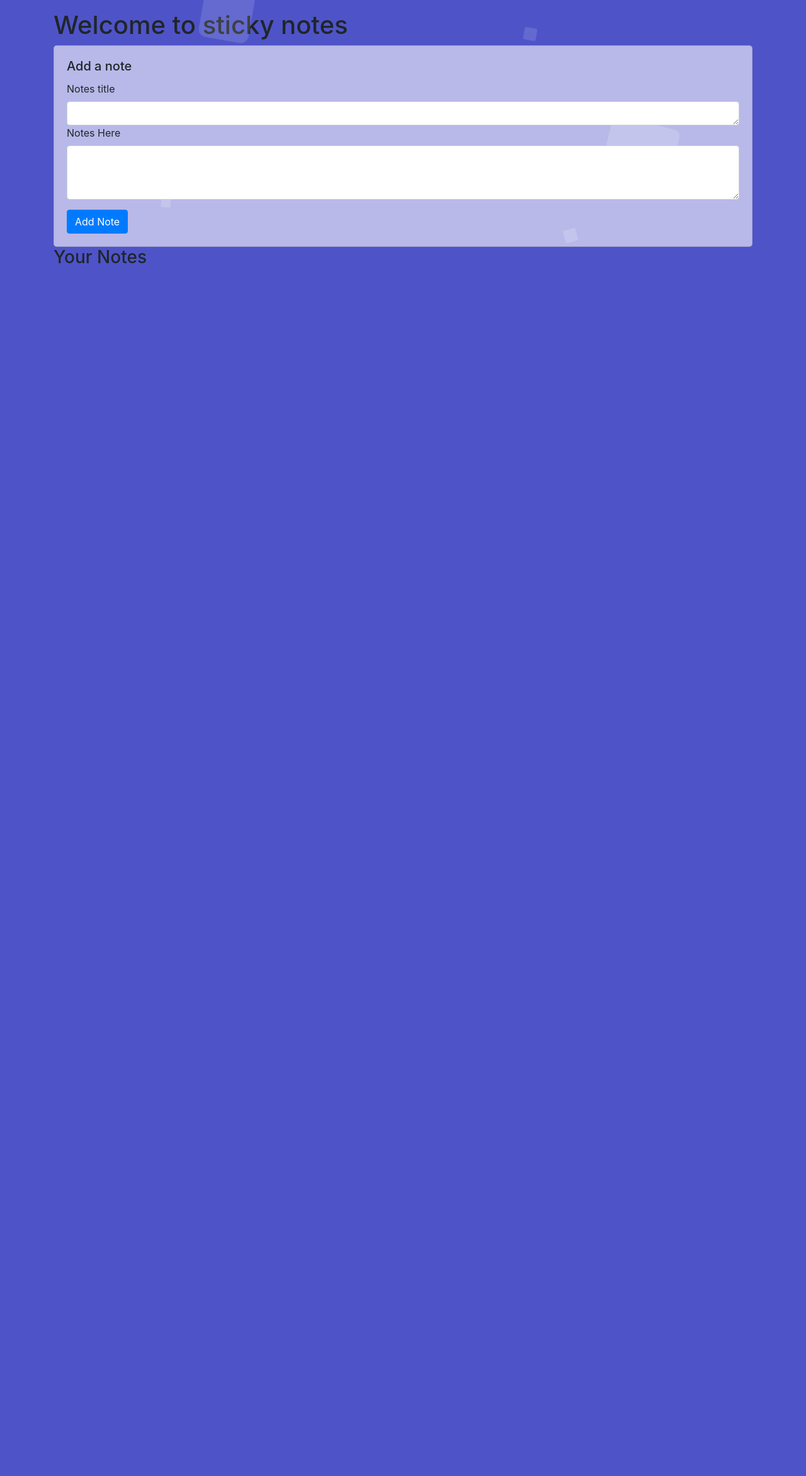
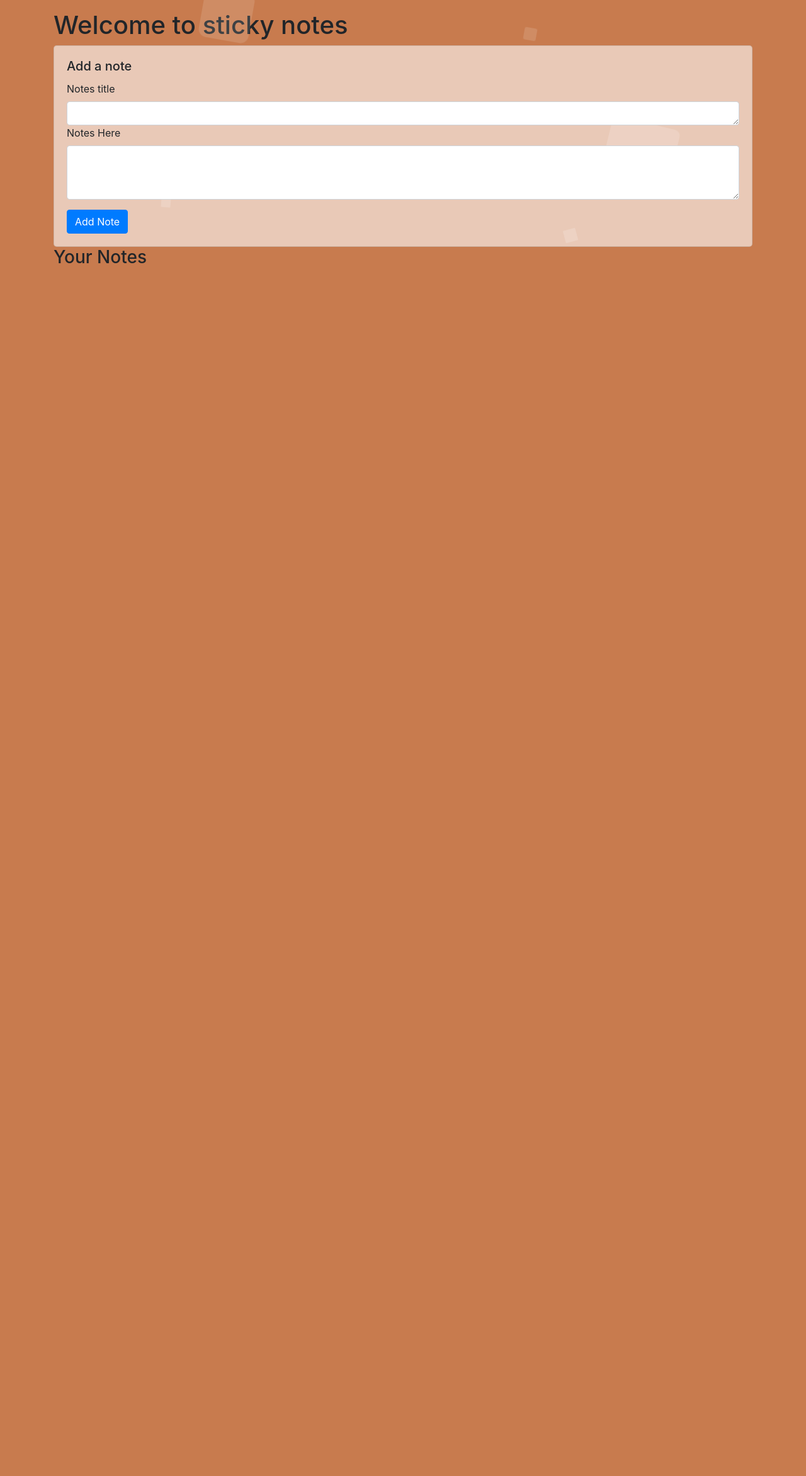
Before and after one commit to thepushp/sticky-notes, a PHP site: page / in a window 1280 px wide. Shown: the part 56-2400 px from the top of the page at 63% size. Run offline with PHP 8.4, Linux system fonts and the light colour scheme.

Commit message:
Update index.css

```diff
--- a/index.css
+++ b/index.css
@@ -26,7 +26,7 @@ body{
 
 
 .area{
-    background: #4e54c8;
+    background: #c87b4e;
     background: -webkit-linear-gradient(to left, #8f94fb, #4e54c8);
     width: 100%;
     height: 300vh;
@@ -156,6 +156,7 @@ body{
 /* card */
 .card2 {
     box-shadow: 0 4px 8px 0 rgba(0, 0, 0, 0.2);
+    border-radius: 5px;
     width: 300px;
     margin-left: auto;
     margin-right: auto;
```
